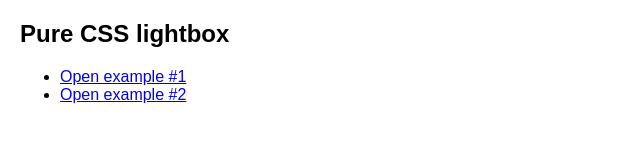
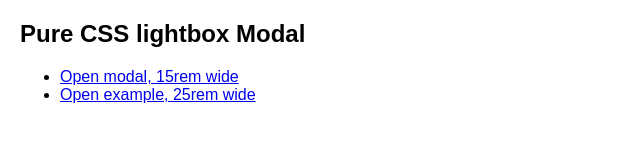
Before and after one commit to rolandjlevy/css-modal-using-target-pseudo-class, a plain HTML site: page index.html in a window 1280 px wide. Shown: the whole page, without its empty margins (0-640 px from the left). Drawn offline with Linux system fonts and the light colour scheme.

Commit message:
Updated titles

```diff
--- a/index.html
+++ b/index.html
@@ -3,26 +3,26 @@
   <head>
     <meta charset="utf-8">
     <meta name="viewport" content="width=device-width, initial-scale=1.0, user-scalable=no">
-    <title>Pure CSS lightbox</title>
+    <title>Pure CSS lightbox modal</title>
     <link href="style.css" rel="stylesheet" type="text/css" />
   </head>
   <body>
 
-    <h2>Pure CSS lightbox</h2>
+    <h2>Pure CSS lightbox Modal</h2>
 
     <ul>
       <li>
-        <a href="#example1">Open example #1</a>
+        <a href="#example1">Open modal, 15rem wide</a>
       </li>
       <li>
-        <a href="#example2">Open example #2</a>
+        <a href="#example2">Open example, 25rem wide</a>
       </li>
     </ul>
 
     <div class="lightbox" id="example1">
       <figure>
         <a href="#" class="close"></a>
-        <figcaption class="width-25rem">
+        <figcaption class="width-15rem">
           <h3 class="m-b-10">Example 1</h3>
           Lorem ipsum dolor sit amet, consectetur adipiscing elit.
           Donec felis enim, placerat id eleifend eu, semper vel sem.
@@ -33,7 +33,7 @@
     <div class="lightbox" id="example2">
       <figure>
         <a href="#" class="close"></a>
-        <figcaption class="width-15rem">
+        <figcaption class="width-25rem">
           <h3 class="m-b-10">Example 2</h3>
           Cras risus odio, pharetra nec ultricies et, mollis ac augue. Nunc et diam quis sapien dignissim auctor. Quisque quis neque arcu, nec gravida magna.
         </figcaption>
--- a/style.css
+++ b/style.css
@@ -88,10 +88,10 @@ body {
   margin: 0 0 10px 0;
 }
 
+.width-15rem {
+  width: 15rem;
+}
+
 .width-25rem {
   width: 25rem;
 }
-
-.width-15rem {
-  width: 15rem;
-}
```
